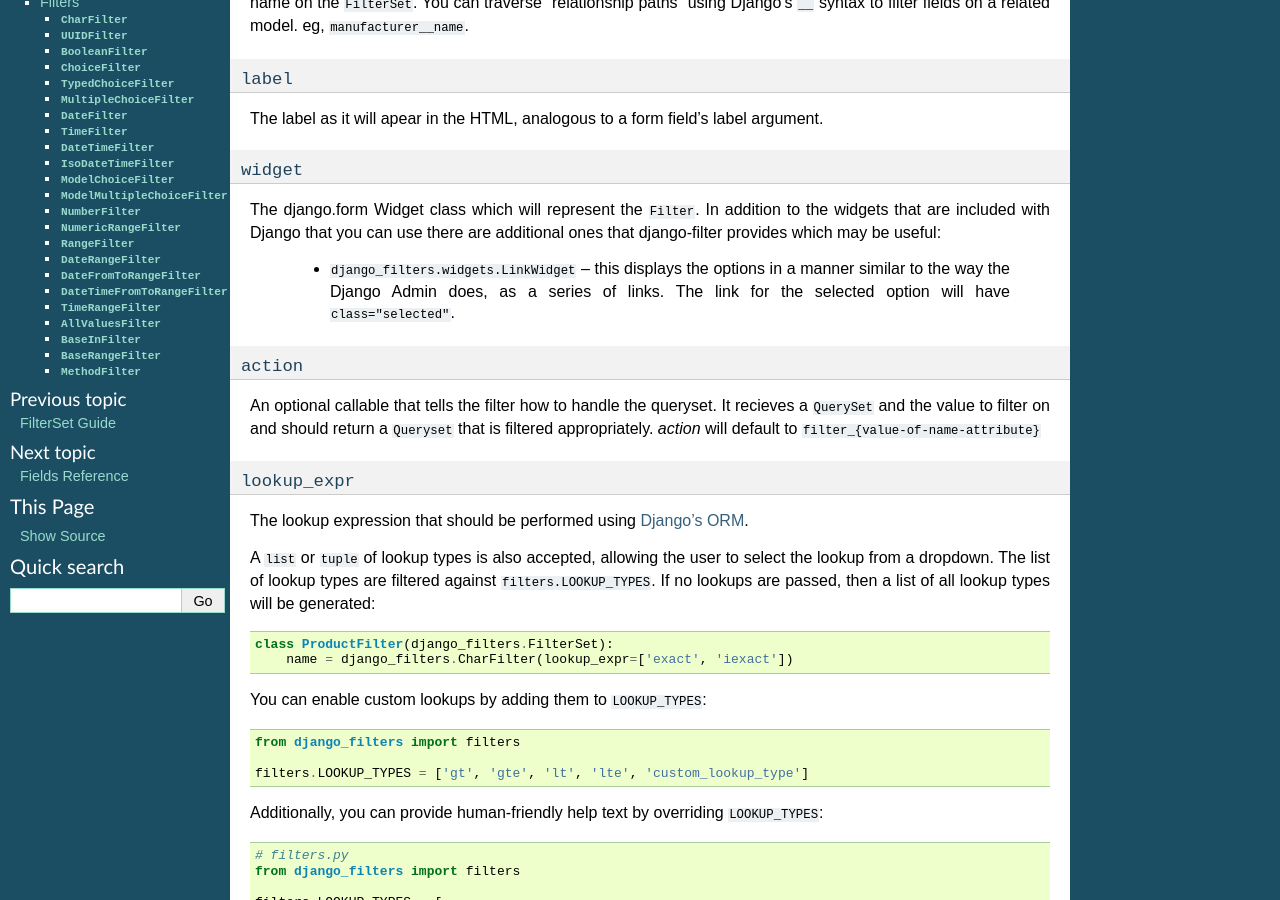
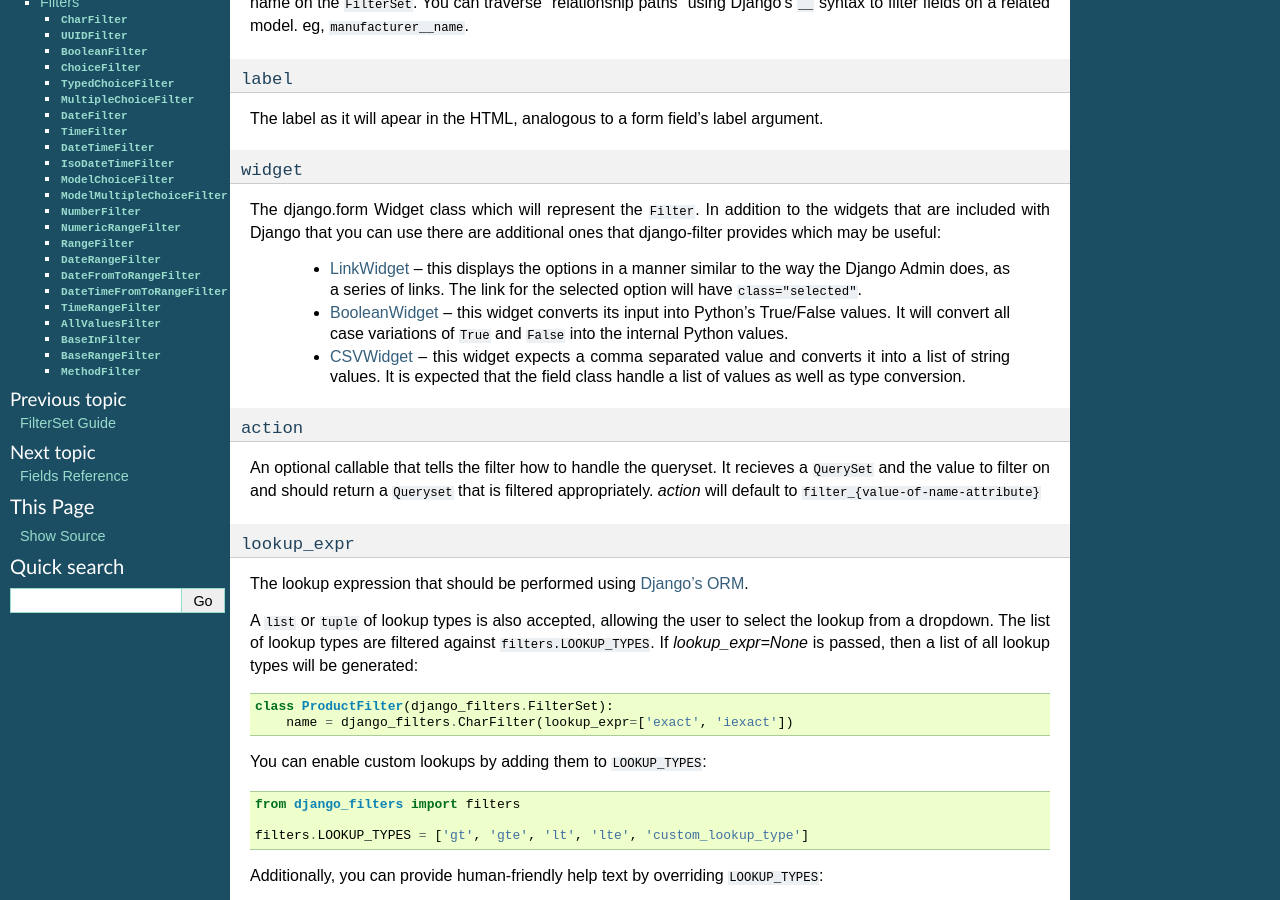
Before and after one commit to carltongibson/django-filter, a Sphinx documentation site: the page built from docs/ref/filters.txt, in a window 1280 px wide and 900 px high, scrolled down 304 px. Built offline with Sphinx 7.4.7, drawn with Linux system fonts in a browser that asks for light colours.

Commit message:
Minor docs additions & fixes

```diff
--- a/docs/ref/filters.txt
+++ b/docs/ref/filters.txt
@@ -31,9 +31,15 @@ The django.form Widget class which will represent the ``Filter``.  In addition
 to the widgets that are included with Django that you can use there are
 additional ones that django-filter provides which may be useful:
 
-    * ``django_filters.widgets.LinkWidget`` -- this displays the options in a
-      manner similar to the way the Django Admin does, as a series of links.
-      The link for the selected option will have ``class="selected"``.
+    * :ref:`LinkWidget <link-widget>` -- this displays the options in a manner
+      similar to the way the Django Admin does, as a series of links. The link
+      for the selected option will have ``class="selected"``.
+    * :ref:`BooleanWidget <boolean-widget>` -- this widget converts its input
+      into Python's True/False values. It will convert all case variations of
+      ``True`` and ``False`` into the internal Python values.
+    * :ref:`CSVWidget <csv-widget>` -- this widget expects a comma separated
+      value and converts it into a list of string values. It is expected that
+      the field class handle a list of values as well as type conversion.
 
 ``action``
 ~~~~~~~~~~
@@ -52,7 +58,7 @@ The lookup expression that should be performed using `Django's ORM`_.
 
 A ``list`` or ``tuple`` of lookup types is also accepted, allowing the user to
 select the lookup from a dropdown. The list of lookup types are filtered against
-``filters.LOOKUP_TYPES``. If no lookups are passed, then a list of all lookup
+``filters.LOOKUP_TYPES``. If `lookup_expr=None` is passed, then a list of all lookup
 types will be generated::
 
     class ProductFilter(django_filters.FilterSet):
--- a/docs/ref/filterset.txt
+++ b/docs/ref/filterset.txt
@@ -23,7 +23,7 @@ You can allow the user to control ordering by providing the
 ``order_by`` argument in the Filter's Meta class.  ``order_by`` can be either a
 ``list`` or ``tuple`` of field names, in which case those are the options, or
 it can be a ``bool`` which, if True, indicates that all fields that
-the user can filter on can also be sorted on. An example or ordering using a list::
+the user can filter on can also be sorted on. An example of ordering using a list::
 
     import django_filters
 
```
Also changed, not shown: docs/ref/widgets.txt (+16 -0 lines).
